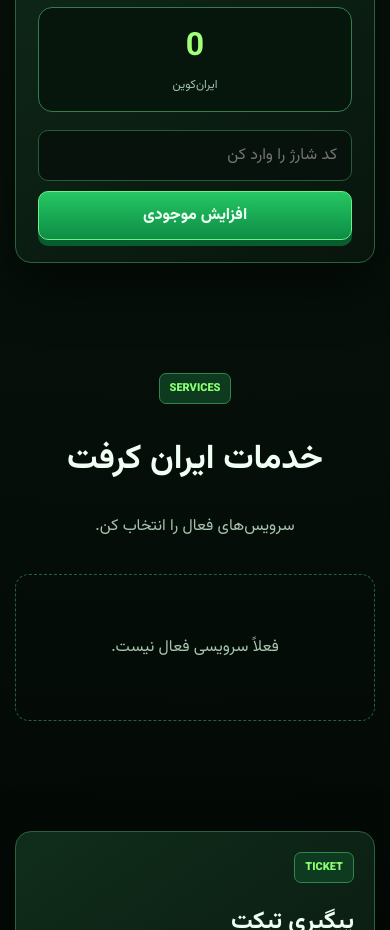
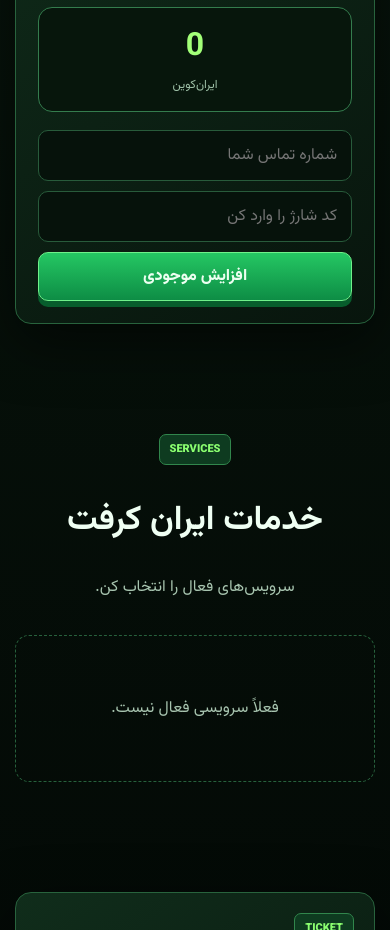
Before and after one commit to golnaz7983-collab/irancraft, a plain HTML site: page index.html in a window 390 px wide. Shown: the part 1200-2130 px from the top of the page. Drawn offline with nearby package versions, Linux system fonts and the light colour scheme; no server answers.

Commit message:
Add phone field for one-time coupon use

```diff
--- a/index.html
+++ b/index.html
@@ -3,7 +3,7 @@
 <main id="top">
 <section id="topAd" class="ad-slot hidden"></section>
 <section class="hero"><div class="hero-copy"><span class="badge">MINECRAFT SERVICE</span><h1>ایران کرفت<br><span>دنیای سبز ماینکرفت</span></h1><p>برای سرورت هیروبراین سفارش بده یا یک ماد اختصاصی بساز. سفارش‌ها در پنل مدیریت بررسی و با کد تیکت پیگیری می‌شوند.</p><div class="hero-actions"><a class="btn primary" href="#services">شروع سفارش</a><a class="btn ghost" href="#ticket">پیگیری تیکت</a></div></div><div class="hero-art"><div class="pixel-frame"><svg viewBox="0 0 240 280"><rect width="240" height="280" fill="#78b95d"/><rect x="40" y="25" width="160" height="155" fill="#9b633e"/><rect x="52" y="37" width="136" height="131" fill="#b6784a"/><rect x="68" y="82" width="42" height="26" fill="#fff"/><rect x="130" y="82" width="42" height="26" fill="#fff"/><rect x="96" y="120" width="48" height="12" fill="#5c3827"/><rect x="25" y="180" width="190" height="70" fill="#3e8a4e"/><rect x="52" y="170" width="136" height="20" fill="#65ad5b"/></svg></div><div class="cube c1">🧱</div><div class="cube c2">💎</div><div class="cube c3">🌿</div></div></section>
-<section id="iranCoin" class="section coin-section"><div class="coin-card pixel-card"><div><span class="badge">IRAN COIN</span><h2>🪙 ایران‌کوین</h2><p>کد تخفیف/شارژ ادمین را وارد کن و موجودی‌ات را برای سرویس‌های پولی استفاده کن.</p></div><div class="coin-wallet"><strong id="coinBalance">0</strong><span>ایران‌کوین</span></div><form id="couponForm" class="coupon-form"><input id="couponCode" placeholder="کد شارژ را وارد کن" required><button class="btn primary">افزایش موجودی</button></form><div id="couponResult" class="result hidden"></div></div></section>
+<section id="iranCoin" class="section coin-section"><div class="coin-card pixel-card"><div><span class="badge">IRAN COIN</span><h2>🪙 ایران‌کوین</h2><p>کد تخفیف/شارژ ادمین را وارد کن و موجودی‌ات را برای سرویس‌های پولی استفاده کن.</p></div><div class="coin-wallet"><strong id="coinBalance">0</strong><span>ایران‌کوین</span></div><form id="couponForm" class="coupon-form"><input id="couponPhone" inputmode="tel" placeholder="شماره تماس شما" required><input id="couponCode" placeholder="کد شارژ را وارد کن" required><button class="btn primary">افزایش موجودی</button></form><div id="couponResult" class="result hidden"></div></div></section>
 <section id="services" class="section"><div class="section-title"><span class="badge">SERVICES</span><h2>خدمات ایران کرفت</h2><p>سرویس‌های فعال را انتخاب کن.</p></div><div id="serviceGrid" class="service-grid"></div></section>
 <section id="orderSection" class="section compact hidden"><div class="form-card pixel-card"><div class="form-head"><div><span class="badge">ORDER</span><h2 id="formTitle">ثبت سفارش</h2></div><button id="closeForm" class="icon-btn">×</button></div><div id="orderPriceBox" class="price-box"></div><form id="orderForm"><input id="orderType" type="hidden"><input id="serviceId" type="hidden"><div class="two-col"><label>نام شما<input id="customerName" required autocomplete="name"></label><label>شماره تماس<input id="customerPhone" required inputmode="tel" autocomplete="tel" placeholder="مثلاً 09123456789"></label></div><div class="two-col"><label>نام کاربری ماینکرفت<input id="orderUsername" required></label></div><div id="serverFields" class="two-col"><label>نام سرور<input id="serverName"></label><label>آدرس سرور<input id="serverAddress"></label></div><label>توضیحات سفارش<textarea id="description" rows="6" required placeholder="دقیق توضیح بده چه چیزی می‌خواهی..."></textarea><button class="btn primary full">تأیید و ثبت سفارش ⛏️</button><div id="orderResult" class="result hidden"></div></form></div></section>
 <section id="afterOrderAd" class="ad-slot hidden"></section>
```
